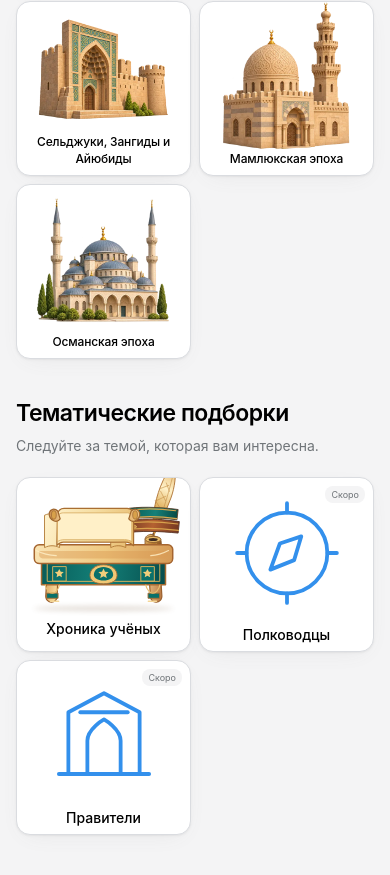
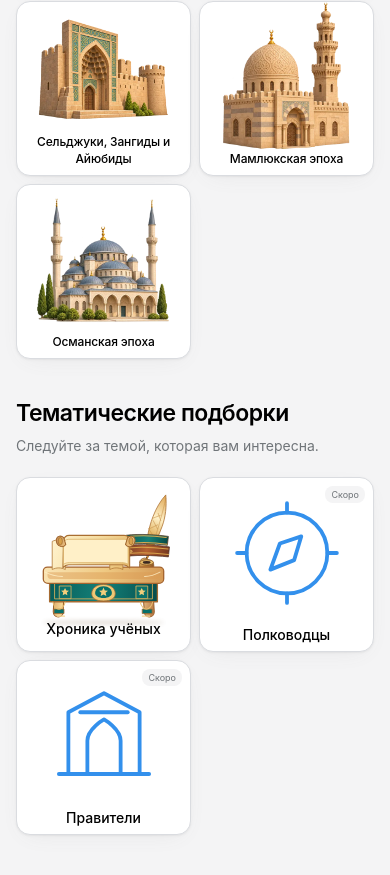
Before and after one commit to Nuruddin999/tarih, a Next.js app: page / in a window 390 px wide. Shown: the part 1434-2309 px from the top of the page. Built offline with nearby package versions, Linux system fonts and the light colour scheme.

Commit message:
Center compact vector artwork in scholar card

```diff
--- a/src/app/globals.css
+++ b/src/app/globals.css
@@ -1963,7 +1963,7 @@ body:has(.home-page) { background: #f4f4f5; color: #000; font-family: ui-rounded
 }
 .collection-card--scholars .collection-card__symbol {
   position: absolute;
-  inset: 12px 10px 40px;
+  inset: 12px 14px 88px;
   width: auto;
   height: auto;
   align-self: auto;
@@ -1974,8 +1974,7 @@ body:has(.home-page) { background: #f4f4f5; color: #000; font-family: ui-rounded
   width: 100%;
   height: 100%;
   object-fit: contain;
-  transform: translateY(-16%) scale(1.15);
-  transform-origin: center;
+  transform: none;
 }
 .collection-card--scholars h3 {
   position: absolute;
@@ -1987,6 +1986,6 @@ body:has(.home-page) { background: #f4f4f5; color: #000; font-family: ui-rounded
   text-align: center;
 }
 @media (max-width: 640px) {
-  .collection-card--scholars .collection-card__symbol { inset: 8px 8px 36px; }
+  .collection-card--scholars .collection-card__symbol { inset: 8px 8px 68px; }
   .collection-card--scholars h3 { bottom: 14px; }
 }
```
